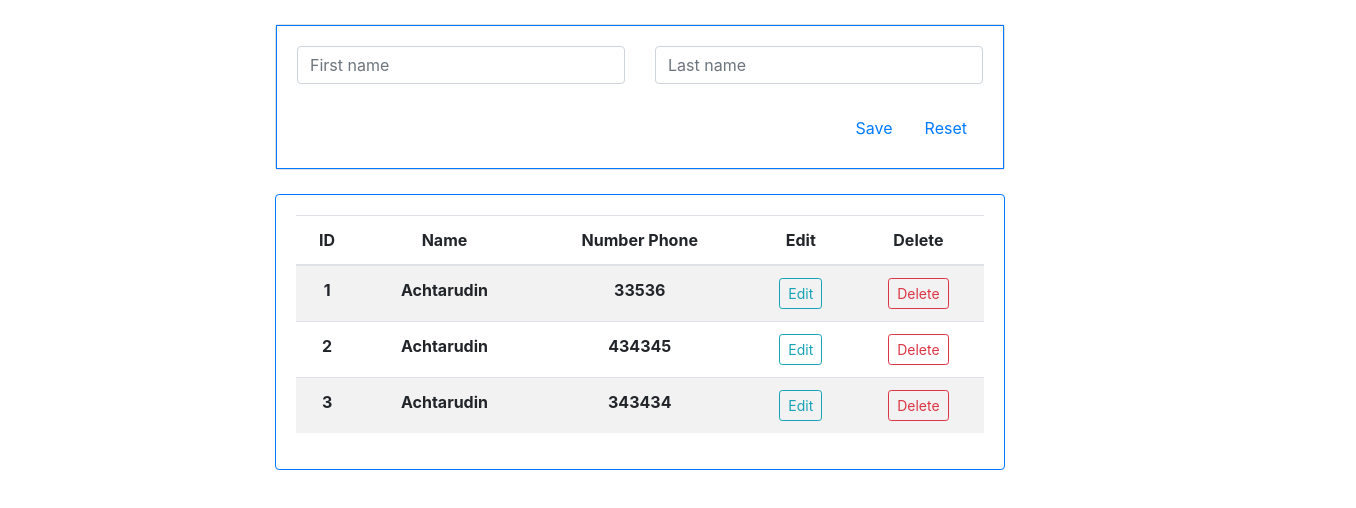
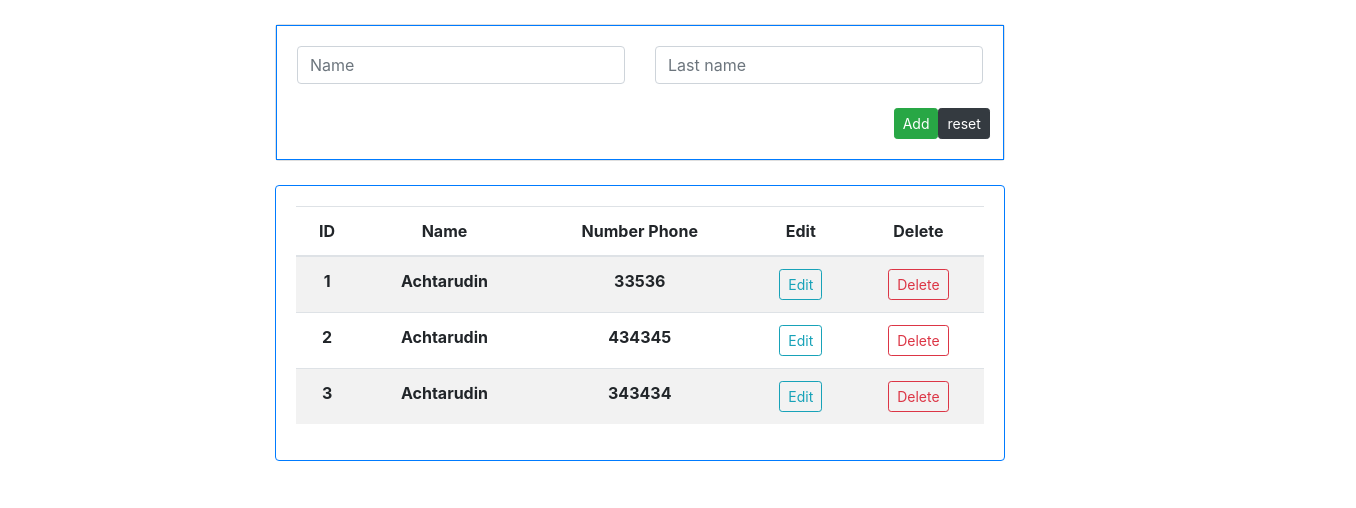
Before and after one commit to achtarudin/crud-table, a Vue app: page / in a window 1280 px wide. Shown: the top 508 px of the page, 1356 px wide, since content can reach past the window. Built offline with nearby package versions, Linux system fonts and the light colour scheme.

Commit message:
add component AddEdit.vue

```diff
--- a/src/components/AddEdit.vue
+++ b/src/components/AddEdit.vue
@@ -3,31 +3,55 @@
     <div class="card-body border border-primary">
       <div class="row">
         <div class="col">
-          <input type="text" class="form-control" placeholder="First name">
+          <input type="text" class="form-control" placeholder="Name" v-model="name">
         </div>
         <div class="col">
-          <input type="text" class="form-control" placeholder="Last name">
+          <input type="text" class="form-control"
+          placeholder="Last name" v-model="numberPhone">
         </div>
       </div>
       <br>
-      <ul class="nav justify-content-end">
-        <li class="nav-item">
-          <a class="nav-link" href="#">Save</a>
-        </li>
-        <li class="nav-item">
-          <a class="nav-link " href="#">Reset</a>
-        </li>
-      </ul>
+      <div class="row">
+        <div class="col-md-8 offset-md-10 col-sm-4 offset-sm-9">
+          <button type="submit"
+          class="btn btn-success btn-sm"
+          @click="addCustomers">Add
+          </button>
+          <button type="reset"
+          class="btn btn-dark btn-sm"
+          @click="testSwal">reset
+          </button>
+        </div>
+      </div>
     </div>
   </div>
 </template>
 
 <script>
 export default {
-
+  data() {
+    return {
+      name: '',
+      numberPhone: '',
+      newId: ''
+    }
+  },
+  methods: {
+    addCustomers: function() {
+      var getCustomers = this.$store.getters.getCountCostumers
+      this.newId = getCustomers + 1
+      this.$store.dispatch('addCustomers', this)
+      this.name = ''
+      this.numberPhone = ''
+      this.newId = ''
+    },
+    testSwal: function() {
+      // this.$swal('Testing', 'Sweet-Alert-Berhasil', 'OK')
+      this.$swal('Any fool can use a computer')
+    }
+  }
 }
 </script>
 
 <style>
-
 </style>
```
